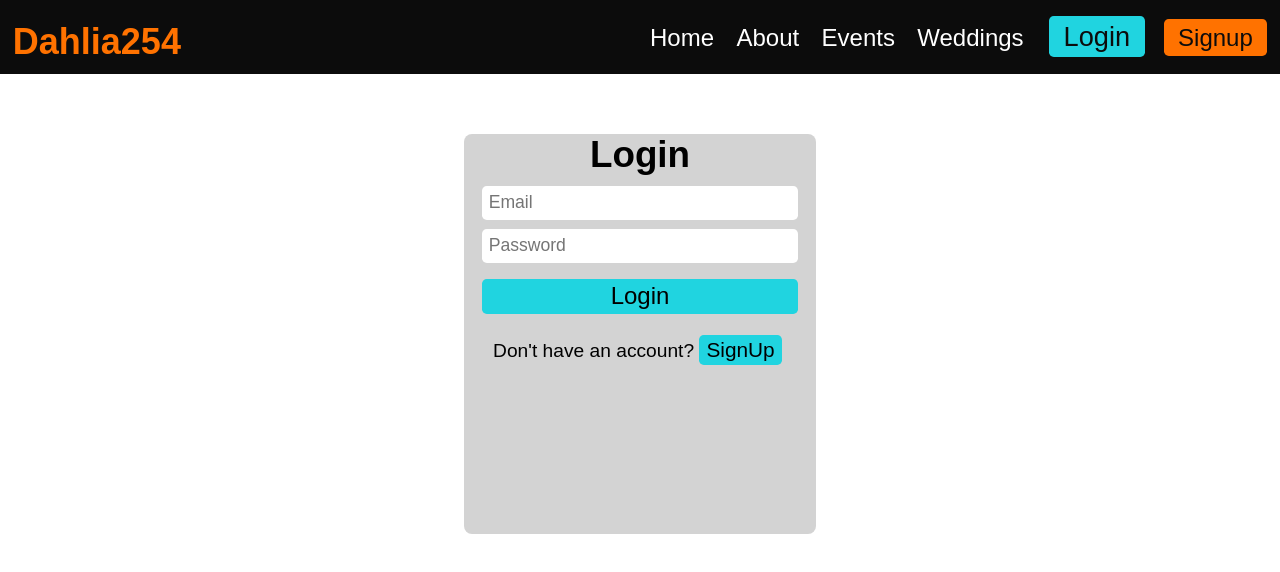
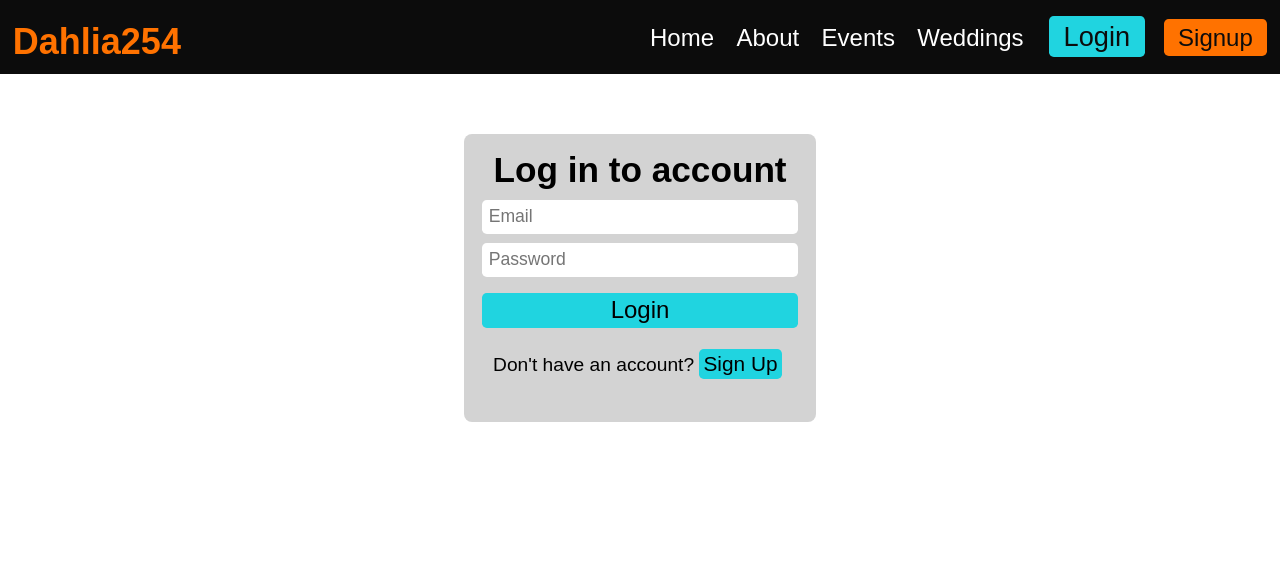
Before and after one commit to Leestan360/dahlia254_events-react, a React (Create React App) app: page /login in a window 1280 px wide. Shown: the top 572 px of the page. Built offline with nearby package versions, Linux system fonts and the light colour scheme.

Commit message:
Change title to Dahlia254

```diff
--- a/public/index.html
+++ b/public/index.html
@@ -24,7 +24,7 @@
       work correctly both with client-side routing and a non-root public URL.
       Learn how to configure a non-root public URL by running `npm run build`.
     -->
-    <title>Dahlia254 Events</title>
+    <title>Dahlia254</title>
   </head>
   <body>
     <noscript>You need to enable JavaScript to run this app.</noscript>
--- /dev/null
+++ b/src/components/About.js
@@ -0,0 +1,11 @@
+import React from "react";
+
+function About() {
+  return (
+    <div>
+
+    </div>
+  )
+}
+
+export default About;
--- a/src/components/App.js
+++ b/src/components/App.js
@@ -6,6 +6,8 @@ import NavBar from "./NavBar";
 import Login from "./Login";
 import EventsList from "./EventsList";
 import WeddingsList from "./WeddingsList";
+import Home from "./Home";
+import About from "./About";
 
 function App() {
 
@@ -15,12 +17,12 @@ function App() {
   <div>
     <NavBar />
     <Routes>
-      <Route exact path="/signup" element={<Authentication />} />
-      <Route exact path="/login" element={<Login />} />
-      <Route exact path="/about" />
+      <Route exact path="/about" element={<About />} />
       <Route exact path="/events" element={<EventsList />} />
       <Route exact path="/weddings" element={<WeddingsList />} />
-      <Route exact path="/" element={<Authentication />} />
+      <Route exact path="/login" element={<Login />} />
+      <Route exact path="/signup" element={<Authentication />} />
+      <Route exact path="/" element={<Home />} />
     </Routes>
   </div>
   );
--- /dev/null
+++ b/src/components/Home.js
@@ -0,0 +1,11 @@
+import React from "react";
+
+function Home() {
+  return (
+    <div>
+
+    </div>
+  )
+}
+
+export default Home;
--- a/src/components/Login.js
+++ b/src/components/Login.js
@@ -6,11 +6,11 @@ function Login() {
   // login form
   return (
     <form type="submit" className="login-form">
-      <h2 id="h2">Login</h2>
+      <h2 id="h2">Log in to account</h2>
       <input type="email" name="email" placeholder="Email" required />
       <input type="password" name="password" placeholder="Password" required />
       <button type="submit">Login</button>
-      <p>Don't have an account?<button id="account-btn">SignUp</button></p>
+      <p>Don't have an account?<button id="account-btn">Sign Up</button></p>
     </form>
   )
 }
--- a/src/styles/style.css
+++ b/src/styles/style.css
@@ -91,15 +91,16 @@
   grid-gap: 0.9rem;
   grid-template-columns: repeat(3, 1fr);
   margin: 2rem;
-  margin-top: 5.5rem;
+  margin-top: 6rem;
 }
 
 .show-details {
-  border: 1px solid red;
+  border: 1px solid lightgray;
+  height: 15rem;
 }
 
 /* Authentiction styling and login form */
-.signup-form, .login-form {
+.signup-form {
   margin: 8.4rem auto 0;
   width: 22rem;
   height: 25rem;
@@ -108,10 +109,19 @@
   text-align: center;
 }
 
+.login-form {
+  margin: 8.4rem auto 0;
+  width: 22rem;
+  height: 18rem;
+  background-color: lightgray;
+  border-radius: 0.5rem;
+  text-align: center;
+}
+
 .signup-form #h2, .login-form #h2 {
-  margin-top: 1rem;
+  padding-top: 1rem;
   font-family: sans-serif;
-  font-size: 2.3rem;
+  font-size: 2.2rem;
 }
 
 .signup-form input, .login-form input {
```
